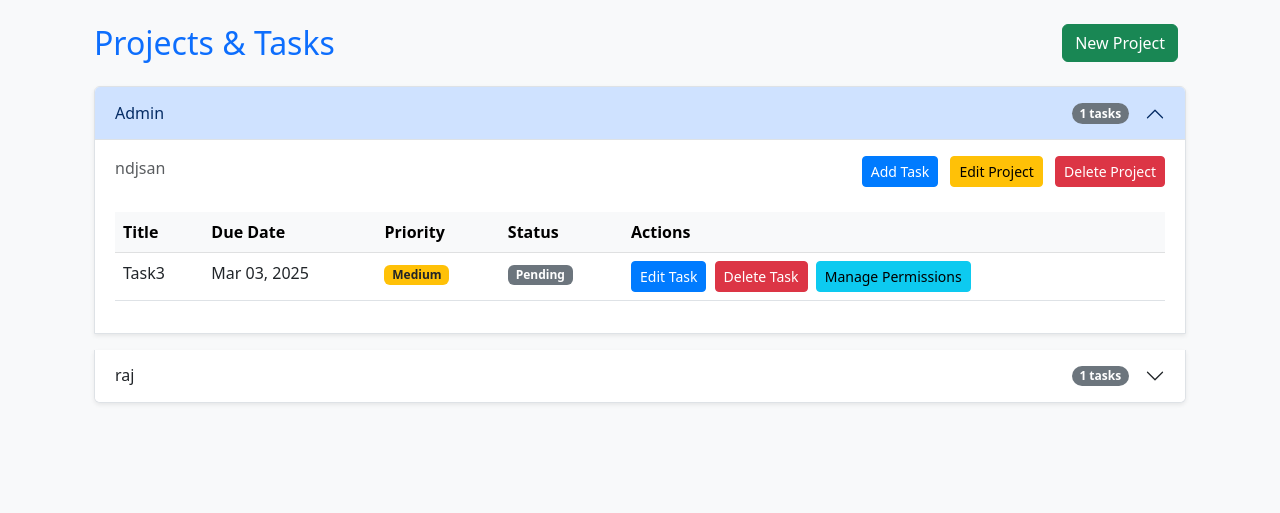
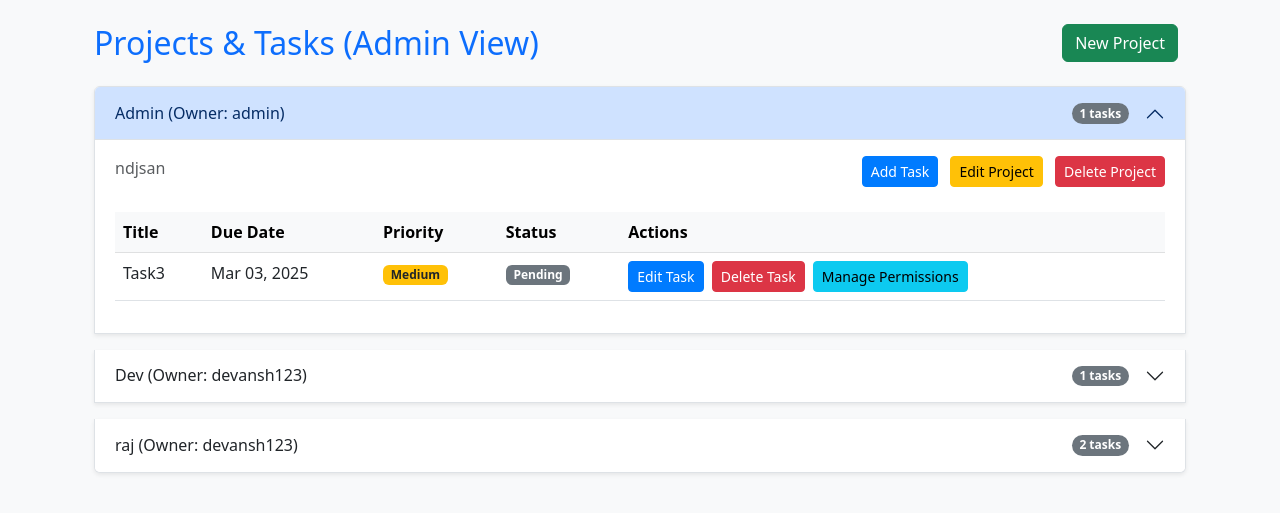
Before and after one commit to Sid23-coder/django-CRUD, a Django app: page /tasks/ in a window 1280 px wide. Shown: the part 56-569 px from the top of the page. Run offline with Django 5.2, Linux system fonts and the light colour scheme; a user stored in the database is signed in; data comes from the database, SQL or seed files in the repository; both versions use the stored data as it was after the commit.

Commit message:
one step ahead

```diff
--- a/tasks/templates/task_list.html
+++ b/tasks/templates/task_list.html
@@ -1,7 +1,8 @@
-{% extends "base.html" %} {% block content %}
+{% extends "base.html" %}
+{% block content %}
 <div class="container">
   <div class="d-flex justify-content-between align-items-center mb-4">
-    <h2 class="text-primary mb-0">Projects & Tasks</h2>
+    <h2 class="text-primary mb-0">Projects & Tasks {% if is_admin %}(Admin View){% endif %}</h2>
     <div>
       <a href="{% url 'create_project' %}" class="btn btn-success me-2">
         <i class="fas fa-folder-plus"></i> New Project
@@ -9,83 +10,43 @@
     </div>
   </div>
 
-  {% if messages %} {% for message in messages %}
-  <div
-    class="alert alert-{{ message.tags }} alert-dismissible fade show"
-    role="alert"
-  >
+  {% if messages %}
+    {% for message in messages %}
+      <div class="alert alert-{{ message.tags }} alert-dismissible fade show" role="alert">
         {{ message }}
-    <button
-      type="button"
-      class="btn-close"
-      data-bs-dismiss="alert"
-      aria-label="Close"
-    ></button>
+        <button type="button" class="btn-close" data-bs-dismiss="alert" aria-label="Close"></button>
       </div>
-  {% endfor %} {% endif %}
+    {% endfor %}
+  {% endif %}
 
   <div class="accordion" id="projectsAccordion">
     {% for project_with_tasks in projects_with_tasks %}
     <div class="accordion-item mb-3 shadow-sm">
-      <h2
-        class="accordion-header"
-        id="heading{{ project_with_tasks.project.id }}"
-      >
-        <button
-          class="accordion-button {% if not forloop.first %}collapsed{% endif %}"
-          type="button"
-          data-bs-toggle="collapse"
-          data-bs-target="#collapse{{ project_with_tasks.project.id }}"
-          aria-expanded="{% if forloop.first %}true{% else %}false{% endif %}"
-          aria-controls="collapse{{ project_with_tasks.project.id }}"
-        >
-          <div
-            class="d-flex justify-content-between align-items-center w-100 me-3"
-          >
-            <span>{{ project_with_tasks.project.name }}</span>
-            <span class="badge bg-secondary rounded-pill"
-              >{{ project_with_tasks.tasks|length }} tasks</span
-            >
+      <h2 class="accordion-header" id="heading{{ project_with_tasks.project.id }}">
+        <button class="accordion-button {% if not forloop.first %}collapsed{% endif %}" type="button" data-bs-toggle="collapse" data-bs-target="#collapse{{ project_with_tasks.project.id }}" aria-expanded="{% if forloop.first %}true{% else %}false{% endif %}" aria-controls="collapse{{ project_with_tasks.project.id }}">
+          <div class="d-flex justify-content-between align-items-center w-100 me-3">
+            <span>{{ project_with_tasks.project.name }} (Owner: {{ project_with_tasks.owner_username }})</span>
+            <span class="badge bg-secondary rounded-pill">{{ project_with_tasks.tasks|length }} tasks</span>
           </div>
         </button>
       </h2>
-      <div
-        id="collapse{{ project_with_tasks.project.id }}"
-        class="accordion-collapse collapse {% if forloop.first %}show{% endif %}"
-        aria-labelledby="heading{{ project_with_tasks.project.id }}"
-        data-bs-parent="#projectsAccordion"
-      >
+      <div id="collapse{{ project_with_tasks.project.id }}" class="accordion-collapse collapse {% if forloop.first %}show{% endif %}" aria-labelledby="heading{{ project_with_tasks.project.id }}" data-bs-parent="#projectsAccordion">
         <div class="accordion-body">
           <div class="d-flex justify-content-between mb-3">
-            <p class="text-muted">
-              {{ project_with_tasks.project.description }}
-            </p>
+            <p class="text-muted">{{ project_with_tasks.project.description }}</p>
             <div>
               {% if project_with_tasks.is_owner %}
-              <a
-                href="{% url 'create_task' project_with_tasks.project.id %}"
-                class="btn btn-primary btn-sm me-2"
-              >
+                <a href="{% url 'create_task' project_with_tasks.project.id %}" class="btn btn-primary btn-sm me-2">
                   <i class="fas fa-plus"></i> Add Task
                 </a>
-              <a
-                href="{% url 'update_project' project_with_tasks.project.id %}"
-                class="btn btn-warning btn-sm me-2"
-              >
+                <a href="{% url 'update_project' project_with_tasks.project.id %}" class="btn btn-warning btn-sm me-2">
                   <i class="fas fa-edit"></i> Edit Project
                 </a>
-              <a
-                href="{% url 'delete_project' project_with_tasks.project.id %}"
-                class="btn btn-danger btn-sm"
-                onclick="return confirm('Are you sure? This will delete all tasks in this project!')"
-              >
+                <a href="{% url 'delete_project' project_with_tasks.project.id %}" class="btn btn-danger btn-sm" onclick="return confirm('Are you sure? This will delete all tasks in this project!')">
                   <i class="fas fa-trash"></i> Delete Project
                 </a>
-              {% else %}
-              <a
-                href="{% url 'create_task' project_with_tasks.project.id %}"
-                class="btn btn-primary btn-sm me-2"
-              >
+              {% elif request.user.is_superuser %}
+                <a href="{% url 'create_task' project_with_tasks.project.id %}" class="btn btn-primary btn-sm me-2">
                   <i class="fas fa-plus"></i> Add Task
                 </a>
               {% endif %}
@@ -110,106 +71,46 @@
                       <td>{{ task.title }}</td>
                       <td>{{ task.due_date|date:"M d, Y" }}</td>
                       <td>
-                    <span
-                      class="badge {% if task.priority == 'High' %}bg-danger{% elif task.priority == 'Medium' %}bg-warning text-dark{% else %}bg-success{% endif %}"
-                    >
+                        <span class="badge {% if task.priority == 'High' %}bg-danger{% elif task.priority == 'Medium' %}bg-warning text-dark{% else %}bg-success{% endif %}">
                           {{ task.priority }}
                         </span>
                       </td>
                       <td>
-                    <span
-                      class="badge {% if task.status == 'Completed' %}bg-success{% elif task.status == 'In Progress' %}bg-primary{% else %}bg-secondary{% endif %}"
-                    >
+                        <span class="badge {% if task.status == 'Completed' %}bg-success{% elif task.status == 'In Progress' %}bg-primary{% else %}bg-secondary{% endif %}">
                           {{ task.status }}
                         </span>
                       </td>
                       <td>
-                    {% if task.user == request.user %}
-                    <!-- Task owner has all permissions -->
-                    <a
-                      href="{% url 'update_task' task.id %}"
-                      class="btn btn-sm btn-primary me-1"
-                      title="Edit Task"
-                    >
-                      Edit Task
-                    </a>
-                    <a
-                      href="{% url 'delete_task' task.id %}"
-                      class="btn btn-sm btn-danger me-1"
-                      onclick="return confirm('Are you sure you want to delete this task?')"
-                      title="Delete Task"
-                    >
-                      Delete Task
-                    </a>
                         {% if request.user.is_superuser %}
-                    <a
-                      href="{% url 'manage_task_permissions' task.id %}"
-                      class="btn btn-sm btn-info"
-                      title="Manage Permissions"
-                    >
-                      Manage Permissions
-                      <i class="fas fa-user-lock"></i>
-                    </a>
-                    {% endif %} {% elif request.user.is_superuser %}
                           <!-- Admin has all permissions -->
-                    <a
-                      href="{% url 'update_task' task.id %}"
-                      class="btn btn-sm btn-primary me-1"
-                      title="Edit Task"
-                    >
-                      Edit Task
-                    </a>
-                    <a
-                      href="{% url 'delete_task' task.id %}"
-                      class="btn btn-sm btn-danger me-1"
-                      onclick="return confirm('Are you sure you want to delete this task?')"
-                      title="Delete Task"
-                    >
-                      Delete Task
-                    </a>
-                    <a
-                      href="{% url 'manage_task_permissions' task.id %}"
-                      class="btn btn-sm btn-info"
-                      title="Manage Permissions"
-                    >
-                      <i class="fas fa-user-lock"></i>
-                    </a>
+                          <a href="{% url 'update_task' task.id %}" class="btn btn-sm btn-primary me-1" title="Edit Task">Edit Task</a>
+                          <a href="{% url 'delete_task' task.id %}" class="btn btn-sm btn-danger me-1" onclick="return confirm('Are you sure you want to delete this task?')" title="Delete Task">Delete Task</a>
+                          <a href="{% url 'manage_task_permissions' task.id %}" class="btn btn-sm btn-info me-1" title="Manage Permissions">Manage Permissions <i class="fas fa-user-lock"></i></a>
+                        {% elif task.user == request.user %}
+                          <!-- Task owner: view only by default -->
+                          {% if task.has_edit_permission %}
+                            <a href="{% url 'update_task' task.id %}" class="btn btn-sm btn-primary me-1" title="Edit Task">Edit Task</a>
                           {% else %}
-                    <!-- Other users need permission checks -->
+                            <button class="btn btn-sm btn-outline-secondary me-1" disabled title="Edit Task (Requires Permission)">Edit Task</button>
+                          {% endif %}
+                          {% if task.has_delete_permission %}
+                            <a href="{% url 'delete_task' task.id %}" class="btn btn-sm btn-danger me-1" onclick="return confirm('Are you sure you want to delete this task?')" title="Delete Task">Delete Task</a>
+                          {% else %}
+                            <button class="btn btn-sm btn-outline-secondary me-1" disabled title="Delete Task (Requires Permission)">Delete Task</button>
+                          {% endif %}
+                        {% else %}
+                          <!-- Regular users with permissions -->
                           {% if task.has_edit_permission %}
-                    <a
-                      href="{% url 'update_task' task.id %}"
-                      class="btn btn-sm btn-primary me-1"
-                      title="Edit Task"
-                    >
-                      Edit Task
-                    </a>
+                            <a href="{% url 'update_task' task.id %}" class="btn btn-sm btn-primary me-1" title="Edit Task">Edit Task</a>
                           {% else %}
-                    <button
-                      class="btn btn-sm btn-outline-secondary me-1"
-                      disabled
-                      title="Edit Task (Requires Permission)"
-                    >
-                      Edit Task
-                    </button>
-                    {% endif %} {% if task.has_delete_permission %}
-                    <a
-                      href="{% url 'delete_task' task.id %}"
-                      class="btn btn-sm btn-danger me-1"
-                      onclick="return confirm('Are you sure you want to delete this task?')"
-                      title="Delete Task"
-                    >
-                      Delete Task
-                    </a>
+                            <button class="btn btn-sm btn-outline-secondary me-1" disabled title="Edit Task (Requires Permission)">Edit Task</button>
+                          {% endif %}
+                          {% if task.has_delete_permission %}
+                            <a href="{% url 'delete_task' task.id %}" class="btn btn-sm btn-danger me-1" onclick="return confirm('Are you sure you want to delete this task?')" title="Delete Task">Delete Task</a>
                           {% else %}
-                    <button
-                      class="btn btn-sm btn-outline-secondary me-1"
-                      disabled
-                      title="Delete Task (Requires Permission)"
-                    >
-                      Delete Task
-                    </button>
-                    {% endif %} {% endif %}
+                            <button class="btn btn-sm btn-outline-secondary me-1" disabled title="Delete Task (Requires Permission)">Delete Task</button>
+                          {% endif %}
+                        {% endif %}
                       </td>
                     </tr>
                   {% endfor %}
@@ -218,8 +119,7 @@
             </div>
           {% else %}
             <div class="alert alert-info">
-            No tasks added for this project yet. Use the "Add Task" button to
-            create your first task.
+              No tasks added for this project yet. Use the "Add Task" button to create your first task.
             </div>
           {% endif %}
         </div>
@@ -227,7 +127,11 @@
     </div>
     {% empty %}
       <div class="alert alert-info">
+        {% if is_admin %}
+          No projects exist in the system yet.
+        {% else %}
           No projects created yet. Create your first project to get started!
+        {% endif %}
       </div>
     {% endfor %}
   </div>
--- a/tasks/user/urls.py
+++ b/tasks/user/urls.py
@@ -6,7 +6,7 @@ urlpatterns = [
     path('register/', views.register, name='register'),
     path('login/', views.user_login, name='login'),
     path('logout/', views.user_logout, name='logout'),
-    path('tasks/', views.task_list, name='task_list'),
+    path('tasks/', views.task_list, name='task_list'),  # Single route for both users and admins
 
     # Project URLs
     path('projects/create/', views.create_project, name='create_project'),
@@ -18,6 +18,7 @@ urlpatterns = [
     path('tasks/create/<int:project_id>/', views.create_task, name='create_task'),
     path('tasks/<int:task_id>/update/', views.update_task, name='update_task'),
     path('tasks/<int:task_id>/delete/', views.delete_task, name='delete_task'),
+    path('tasks/<int:task_id>/set_permission/', views.set_task_permission, name='set_task_permission'),
 
     # Permission management
     path('tasks/<int:task_id>/permissions/', views.manage_task_permissions, name='manage_task_permissions'),
--- a/tasks/user/views.py
+++ b/tasks/user/views.py
@@ -5,8 +5,31 @@ from django.contrib.auth.forms import UserCreationForm, AuthenticationForm
 from django.contrib import messages
 from django.contrib.auth.models import User
 from django.core.exceptions import PermissionDenied
+from django.urls import reverse
 from .models import Task, Project, TaskPermission
 from .forms import TaskForm, ProjectForm
+
+# Updated helper function: Owners don't get edit/delete by default
+def check_task_permission(user, task, required_permission='view'):
+    if user.is_superuser:
+        return True  # Admins have full access
+    try:
+        permission = TaskPermission.objects.get(user=user, task=task)
+        if required_permission == 'view':
+            return permission.permission_type in ['view', 'edit', 'delete']
+        elif required_permission == 'edit':
+            return permission.permission_type in ['edit', 'delete']
+        elif required_permission == 'delete':
+            return permission.permission_type == 'delete'
+    except TaskPermission.DoesNotExist:
+        # Default: Users can view their own tasks, but not edit/delete without explicit permission
+        if task.user == user and required_permission == 'view':
+            return True
+        return False
+    return False
+
+def is_admin(user):
+    return user.is_superuser
 
 def landing_page(request):
     return render(request, 'landing.html')
@@ -29,7 +52,6 @@ def user_login(request):
         if form.is_valid():
             user = form.get_user()
             login(request, user)
-            # Clear any existing messages first
             storage = messages.get_messages(request)
             storage.used = True
             messages.success(request, 'Login successful!')
@@ -40,92 +62,62 @@ def user_login(request):
 
 def user_logout(request):
     logout(request)
-    # Clear any existing messages first
     storage = messages.get_messages(request)
     storage.used = True
     messages.info(request, 'You have been logged out.')
     return redirect('landing_page')
 
-def check_task_permission(user, task, required_permission='view'):
-    # Admin has all permissions
-    if user.is_superuser:
-        return True
-
-    # Task owner has all permissions
-    if task.user == user:
-        return True
-
-    try:
-        permission = TaskPermission.objects.get(user=user, task=task)
-        if required_permission == 'view':
-            return True
-        elif required_permission == 'edit':
-            return permission.permission_type in ['edit', 'delete']
-        elif required_permission == 'delete':
-            return permission.permission_type == 'delete'
-    except TaskPermission.DoesNotExist:
-        # Default permission is view only
-        return required_permission == 'view'
-    return False
-
-def is_admin(user):
-    return user.is_superuser
-
 @login_required
 def task_list(request):
-    # Get all projects owned by the user
-    own_projects = Project.objects.filter(user=request.user)
-
-    # Get shared tasks that the user has permission to view
-    shared_tasks = Task.objects.filter(
-        taskpermission__user=request.user
-    ).select_related('project').distinct()
-
-    # Get unique projects from shared tasks
-    shared_project_ids = set(shared_tasks.values_list('project', flat=True))
-    shared_projects = Project.objects.filter(id__in=shared_project_ids)
-
-    # Combine all projects
     projects_with_tasks = []
 
-    # First handle own projects
-    for project in own_projects:
-        # Get all tasks for own project
-        tasks = Task.objects.filter(project=project)
+    if request.user.is_superuser:
+        all_projects = Project.objects.all().prefetch_related('tasks')
+        for project in all_projects:
+            tasks = project.tasks.all()
+            for task in tasks:
+                task.has_edit_permission = True  # Admin can edit all
+                task.has_delete_permission = True  # Admin can delete all
+            projects_with_tasks.append({
+                'project': project,
+                'tasks': tasks,
+                'is_owner': project.user == request.user,
+                'owner_username': project.user.username
+            })
+    else:
+        own_projects = Project.objects.filter(user=request.user).prefetch_related('tasks')
+        shared_tasks = Task.objects.filter(taskpermission__user=request.user).select_related('project').distinct()
+        shared_project_ids = set(shared_tasks.values_list('project', flat=True))
+        shared_projects = Project.objects.filter(id__in=shared_project_ids).prefetch_related('tasks')
 
-        # Add permission flags to each task
-        for task in tasks:
-            task.has_edit_permission = True  # Owner always has edit permission
-            task.has_delete_permission = True  # Owner always has delete permission
-
-        projects_with_tasks.append({
-            'project': project,
-            'tasks': tasks,
-            'is_owner': True
-        })
-
-    # Then handle shared projects
-    for project in shared_projects:
-        if project.user != request.user:  # Avoid duplicating own projects
-            # Get only tasks the user has permission to view
-            tasks = Task.objects.filter(
-                project=project,
-                taskpermission__user=request.user
-            ).distinct()
-
-            # Add permission flags to each task
+        for project in own_projects:
+            tasks = project.tasks.all()
             for task in tasks:
                 task.has_edit_permission = check_task_permission(request.user, task, 'edit')
                 task.has_delete_permission = check_task_permission(request.user, task, 'delete')
-
             projects_with_tasks.append({
                 'project': project,
                 'tasks': tasks,
-                'is_owner': False
+                'is_owner': True,
+                'owner_username': request.user.username
             })
 
+        for project in shared_projects:
+            if project.user != request.user:
+                tasks = Task.objects.filter(project=project, taskpermission__user=request.user).distinct()
+                for task in tasks:
+                    task.has_edit_permission = check_task_permission(request.user, task, 'edit')
+                    task.has_delete_permission = check_task_permission(request.user, task, 'delete')
+                projects_with_tasks.append({
+                    'project': project,
+                    'tasks': tasks,
+                    'is_owner': False,
+                    'owner_username': project.user.username
+                })
+
     return render(request, 'task_list.html', {
-        'projects_with_tasks': projects_with_tasks
+        'projects_with_tasks': projects_with_tasks,
+        'is_admin': request.user.is_superuser
     })
 
 @login_required
@@ -176,32 +168,26 @@ def create_task(request, project_id=None):
         initial_data = {}
         if project_id:
             project = get_object_or_404(Project, id=project_id)
-            # Check if user is project owner
-            if project.user == request.user:
+            if project.user == request.user or request.user.is_superuser:
                 initial_data = {'project': project}
             else:
-                # For shared projects, check if user has edit permission
                 has_permission = Task.objects.filter(
                     project=project,
                     taskpermission__user=request.user,
                     taskpermission__permission_type__in=['edit', 'delete']
                 ).exists()
-
-                if has_permission or request.user.is_superuser:
+                if has_permission:
                     initial_data = {'project': project}
                 else:
                     raise PermissionDenied("You don't have permission to add tasks to this project.")
-
         form = TaskForm(request.user, initial=initial_data)
     return render(request, 'task_form.html', {'form': form, 'action': 'Create'})
 
 @login_required
 def update_task(request, task_id):
     task = get_object_or_404(Task, id=task_id)
-
     if not check_task_permission(request.user, task, 'edit'):
         raise PermissionDenied("You don't have permission to edit this task.")
-
     if request.method == "POST":
         form = TaskForm(request.user, request.POST, instance=task)
         if form.is_valid():
@@ -215,10 +201,8 @@ def update_task(request, task_id):
 @login_required
 def delete_task(request, task_id):
     task = get_object_or_404(Task, id=task_id)
-
     if not check_task_permission(request.user, task, 'delete'):
         raise PermissionDenied("You don't have permission to delete this task.")
-
     task.delete()
     messages.success(request, 'Task deleted successfully!')
     return redirect('task_list')
@@ -227,38 +211,52 @@ def delete_task(request, task_id):
 @user_passes_test(is_admin)
 def manage_task_permissions(request, task_id):
     task = get_object_or_404(Task, id=task_id)
-
     if request.method == "POST":
         if 'action' in request.POST and request.POST['action'] == 'remove':
-            # Handle permission removal
             user_id = request.POST.get('user_id')
             TaskPermission.objects.filter(task=task, user_id=user_id).delete()
             messages.success(request, 'Permission removed successfully!')
         else:
-            # Handle adding new permission
             user_id = request.POST.get('user_id')
             permission_type = request.POST.get('permission_type')
-
             if user_id and permission_type:
                 user = get_object_or_404(User, id=user_id)
                 TaskPermission.objects.update_or_create(
                     user=user,
                     task=task,
-                    defaults={
-                        'permission_type': permission_type,
-                        'assigned_by': request.user
-                    }
+                    defaults={'permission_type': permission_type, 'assigned_by': request.user}
                 )
                 messages.success(request, f'Permissions updated for {user.username}')
-
-        return redirect('manage_task_permissions', task_id=task_id)
-
-    # Get all users except the task owner
+        return redirect('task_list')
     available_users = User.objects.exclude(id=task.user.id)
     current_permissions = TaskPermission.objects.filter(task=task)
-
     return render(request, 'manage_permissions.html', {
         'task': task,
         'available_users': available_users,
         'current_permissions': current_permissions
     })
+
+@login_required
+@user_passes_test(is_admin)
+def set_task_permission(request, task_id):
+    task = get_object_or_404(Task, id=task_id)
+    if request.method == "POST":
+        user_id = request.POST.get('user_id')
+        permission_type = request.POST.get('permission_type')
+        user = get_object_or_404(User, id=user_id)
+
+        if task.user == user:
+            messages.error(request, 'Cannot modify permissions for the task owner.')
+        else:
+            if permission_type:
+                TaskPermission.objects.update_or_create(
+                    task=task,
+                    user=user,
+                    defaults={'permission_type': permission_type, 'assigned_by': request.user}
+                )
+                messages.success(request, 'Permission updated successfully.')
+            else:
+                TaskPermission.objects.filter(task=task, user=user).delete()
+                messages.success(request, 'Permission removed successfully.')
+        return redirect('task_list')
+    return redirect('task_list')
```
Also changed, not shown: tasks/templates/admin_task_list.html (added, +111 -0 lines), tasks/templates/manage_permissions.html (+9 -8 lines), tasks/db.sqlite3. Lines whose indentation alone changed are shown as unchanged.
